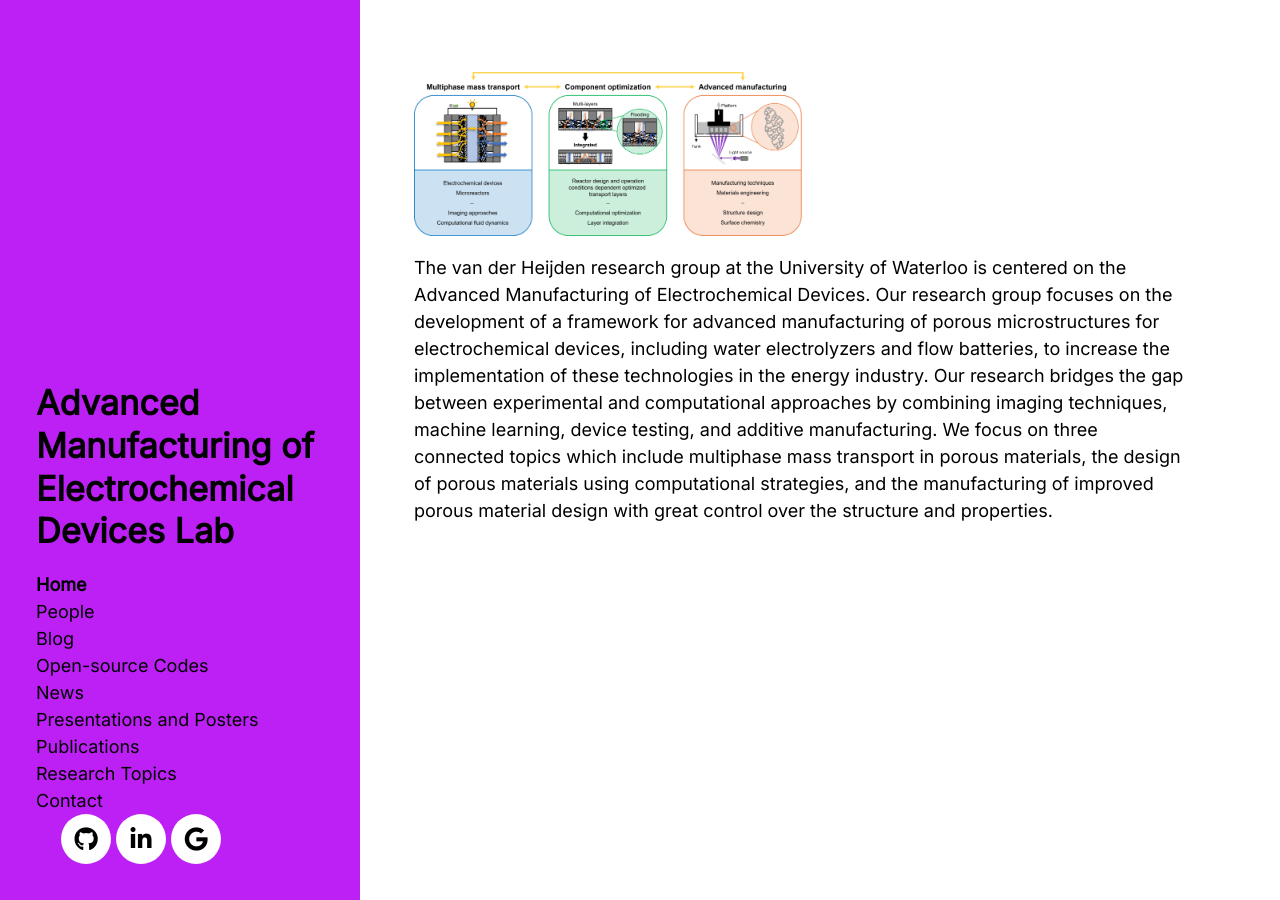
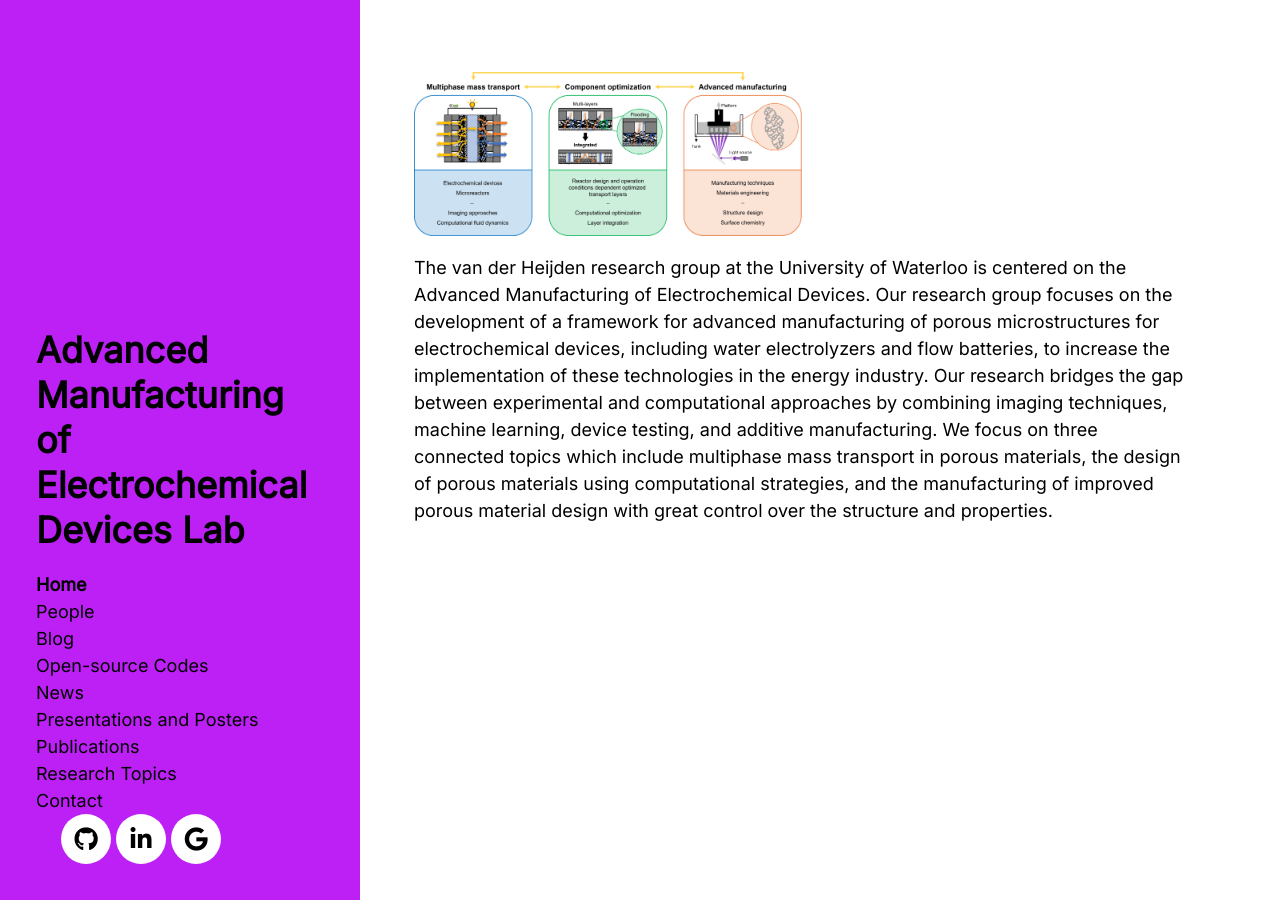
Before and after one commit to MaximevdHeijden/MaximevdHeijden.github.io, a Jekyll site: the page built from index.html, in a window 1280 px wide. Built offline with Jekyll 4.4.1, drawn with Linux system fonts in a browser that asks for light colours; nearby versions of some CDN libraries; the list of posts is cut into pages by our own code.

Commit message:
Update hyde.css

```diff
--- a/public/css/hyde.css
+++ b/public/css/hyde.css
@@ -80,7 +80,7 @@ html {
   color: #000000;
   margin-top: 0;
   font-family: "Inter", serif;
-  font-size: 1.9rem;
+  font-size: 2rem;
 }
 
 /* Sidebar nav */
```
